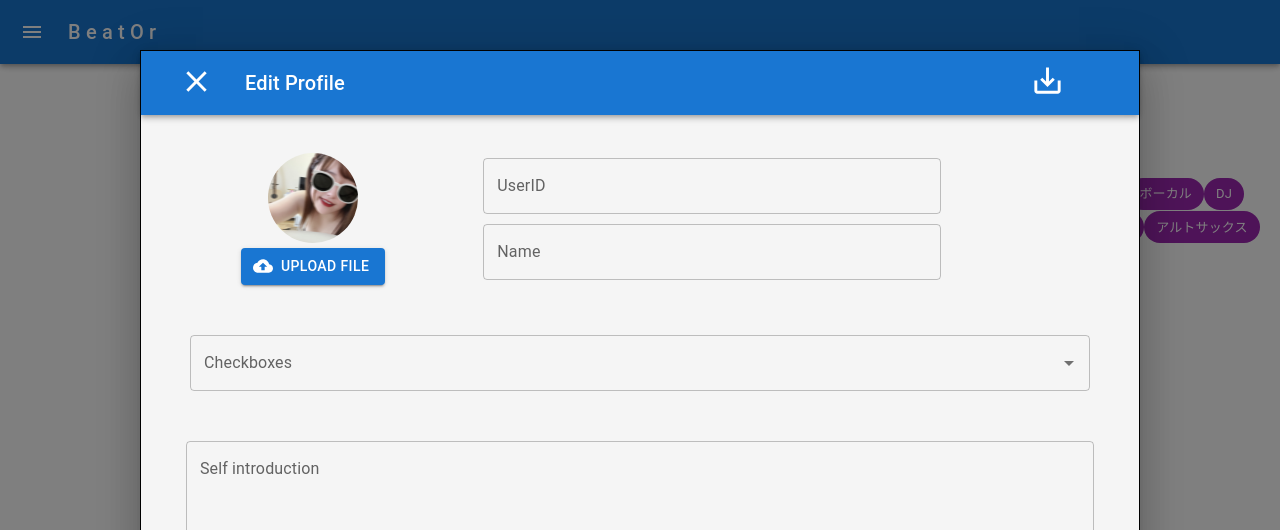
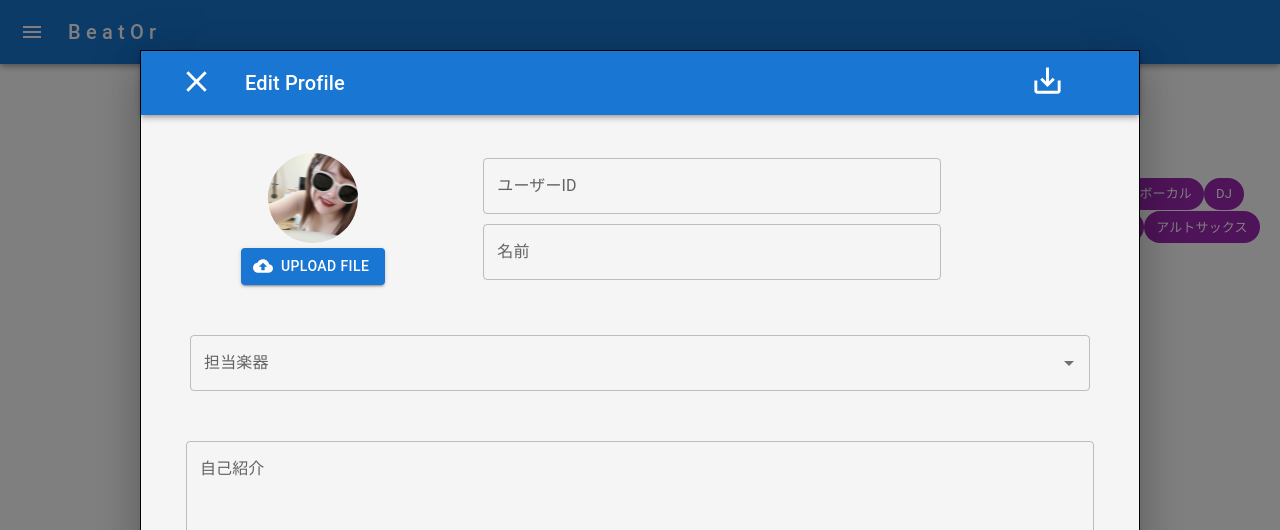
Before and after one commit to Jumpei-Arigaya/beator-front-web, a Next.js app: page /profile in a window 1280 px wide. Both pictures are taken after a click on the button 1081 px from the left and 111 px from the top of the page. Shown: the top 530 px of the page. Built offline with nearby package versions, Linux system fonts and the light colour scheme.

Commit message:
テキストフィールドの変更

```diff
--- a/src/features/Profile/components/ChoiceInstrument.tsx
+++ b/src/features/Profile/components/ChoiceInstrument.tsx
@@ -6,7 +6,7 @@ import CheckBoxOutlineBlankIcon from "@mui/icons-material/CheckBoxOutlineBlank";
 import CheckBoxIcon from "@mui/icons-material/CheckBox";
 
 /**
- * プロフィール編集モーダルに表示する担当楽器選択コンポーネント
+ * 担当楽器選択ボックスに入る項目ボタン
  */
 const icon = <CheckBoxOutlineBlankIcon fontSize="small" />;
 const checkedIcon = <CheckBoxIcon fontSize="small" />;
@@ -36,6 +36,9 @@ const MusicalInstrument = [
   { title: "パーカッション" },
 ];
 
+/**
+ *  ChoiceInstrumentコンポーネントのProps型定義
+ */
 type ChoiceInstrumentProps = {};
 
 export const ChoiceInstrument: React.FC<ChoiceInstrumentProps> = ({}) => {
@@ -58,9 +61,7 @@ export const ChoiceInstrument: React.FC<ChoiceInstrumentProps> = ({}) => {
         </li>
       )}
       style={{ width: 900 }}
-      renderInput={(params) => (
-        <TextField {...params} label="Checkboxes" placeholder="Favorites" />
-      )}
+      renderInput={(params) => <TextField {...params} label="担当楽器" />}
     />
   );
 };
--- a/src/features/Profile/components/IconUpload.tsx
+++ b/src/features/Profile/components/IconUpload.tsx
@@ -18,10 +18,7 @@ const VisuallyHiddenInput = styled("input")({
   width: 1,
 });
 
-type IconUploadProps = {
-  width?: number;
-  height?: number;
-};
+type IconUploadProps = {};
 
 export const IconUpload: React.FC<IconUploadProps> = ({}) => {
   return (
--- a/src/features/Profile/components/InfoEdit.tsx
+++ b/src/features/Profile/components/InfoEdit.tsx
@@ -29,7 +29,7 @@ export const InfoEdit: React.FC<InfoEditProps> = ({}) => {
       <div>
         <TextField
           id="outlined-textarea"
-          label="Self introduction"
+          label="自己紹介"
           placeholder="Maximum of 180 characters"
           self-introduction
           multiline
--- a/src/features/Profile/components/ProfileHeader.tsx
+++ b/src/features/Profile/components/ProfileHeader.tsx
@@ -4,7 +4,7 @@ import Typography from "@mui/material/Typography";
 import { AppBar } from "@mui/material";
 
 /**
- * プロフィールモダール時に表示するヘッダコンポーネント
+ * ProfileHeaderコンポーネントのPropsの型定義
  */
 export const ProfileHeader: React.FC = () => {
   return (
--- a/src/features/Profile/components/ProfileIModal.tsx
+++ b/src/features/Profile/components/ProfileIModal.tsx
@@ -16,6 +16,8 @@ import { ProfileHeader } from "./ProfileHeader";
 /**
  * プロフィールに表示するモーダルコンポーネント
  */
+type ProfileModalProps = {};
+
 const overlayStyle = {
   position: "fixed",
   top: 0,
@@ -38,7 +40,6 @@ const style = {
   boxShadow: 24,
   p: 4,
 };
-type ProfileModalProps = {};
 
 export const ProfileModal: React.FC<ProfileModalProps> = ({}) => {
   const [open, setOpen] = React.useState(false);
@@ -115,8 +116,8 @@ export const ProfileModal: React.FC<ProfileModalProps> = ({}) => {
                   alignItems: "center",
                 }}
               >
-                <TextField label="UserID" style={{ width: "70%" }} />
-                <TextField label="Name" style={{ width: "70%" }} />
+                <TextField label="ユーザーID" style={{ width: "70%" }} />
+                <TextField label="名前" style={{ width: "70%" }} />
               </Box>
             </div>
 
```
Also changed, not shown: src/features/Profile/components/CreatedSongs.tsx (+2 -5 lines), 2 other files (tests, documents, lock files or other folders).
